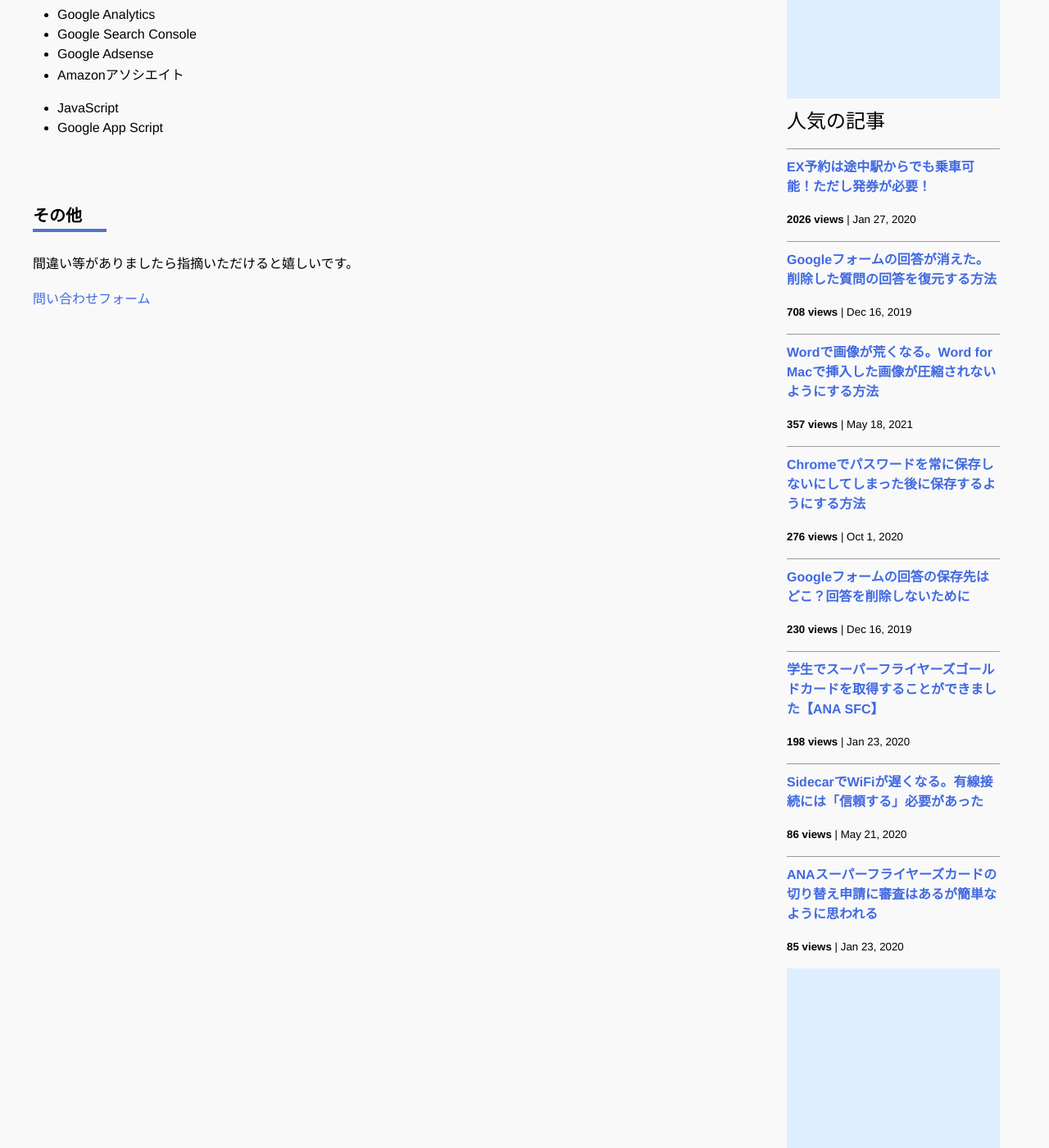
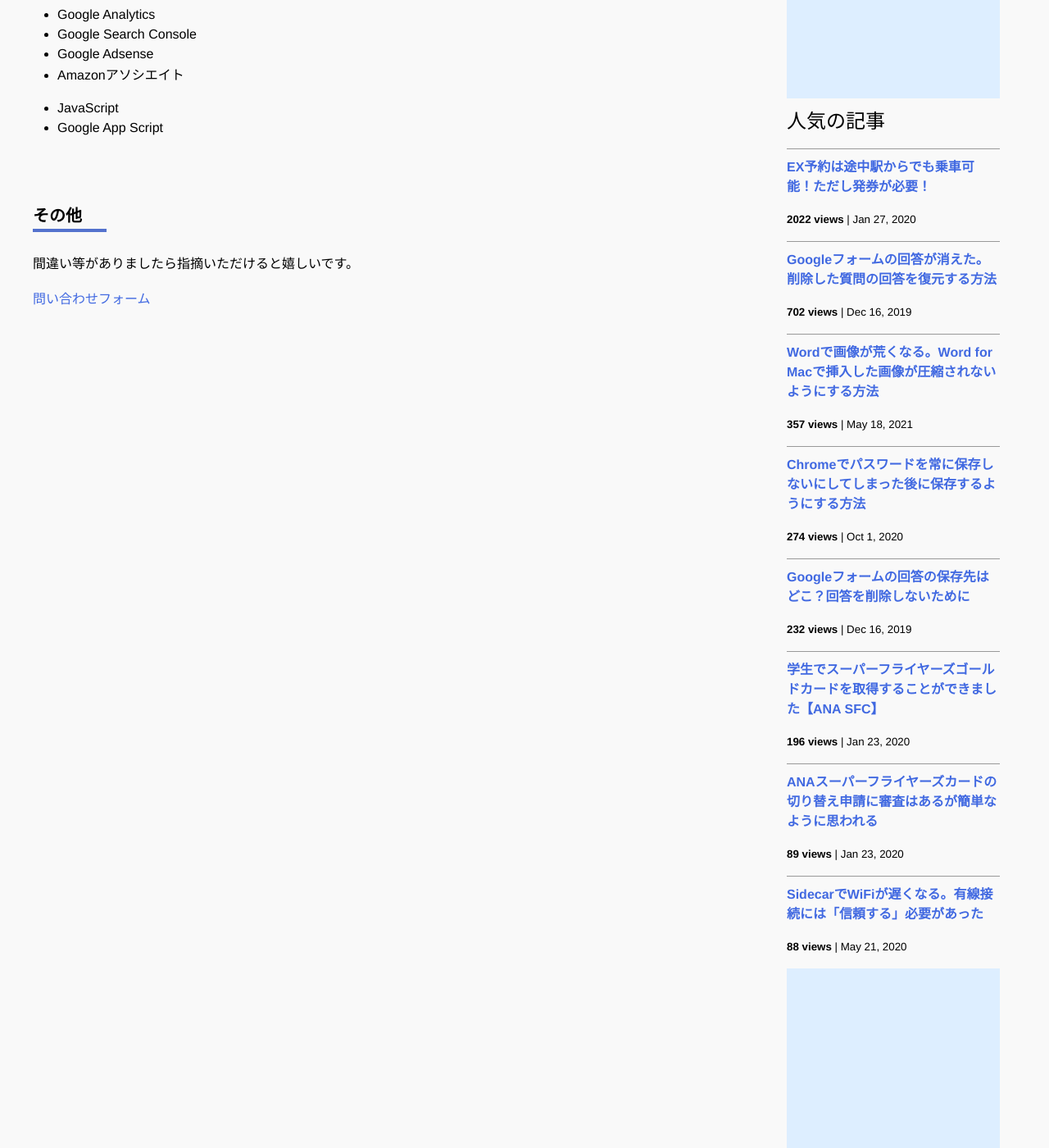
Before and after one commit to iwanaminami/shoyaiwaname, a Jekyll site: the page built from about.markdown, in a window 1280 px wide and 1400 px high, scrolled down 693 px. Shown: the whole window at 82% size. Built offline with Jekyll 4.4.1, drawn with Linux system fonts in a browser that asks for light colours; nearby versions of some CDN libraries; comment, search, counter and statistics services are not loaded.

Commit message:
a new commit message

```diff
--- a/_data/popularposts.yml
+++ b/_data/popularposts.yml
@@ -1,17 +1,17 @@
 side:
-  - view: 2026
+  - view: 2022
     url: /2020/01/27/ex-rideontheway.html
-  - view: 708
+  - view: 702
     url: /2019/12/16/restore-googleform.html
   - view: 357
     url: /2021/05/18/image-compression-word.html
-  - view: 276
+  - view: 274
     url: /2020/10/01/googlepassword.html
-  - view: 230
+  - view: 232
     url: /2019/12/16/googleform-answers.html
-  - view: 198
+  - view: 196
     url: /2020/01/23/sfcgold.html
-  - view: 86
+  - view: 89
+    url: /2020/01/23/sfc-judge.html
+  - view: 88
     url: /2020/05/21/sidecar-via-cable.html
-  - view: 85
-    url: /2020/01/23/sfc-judge.html
```
